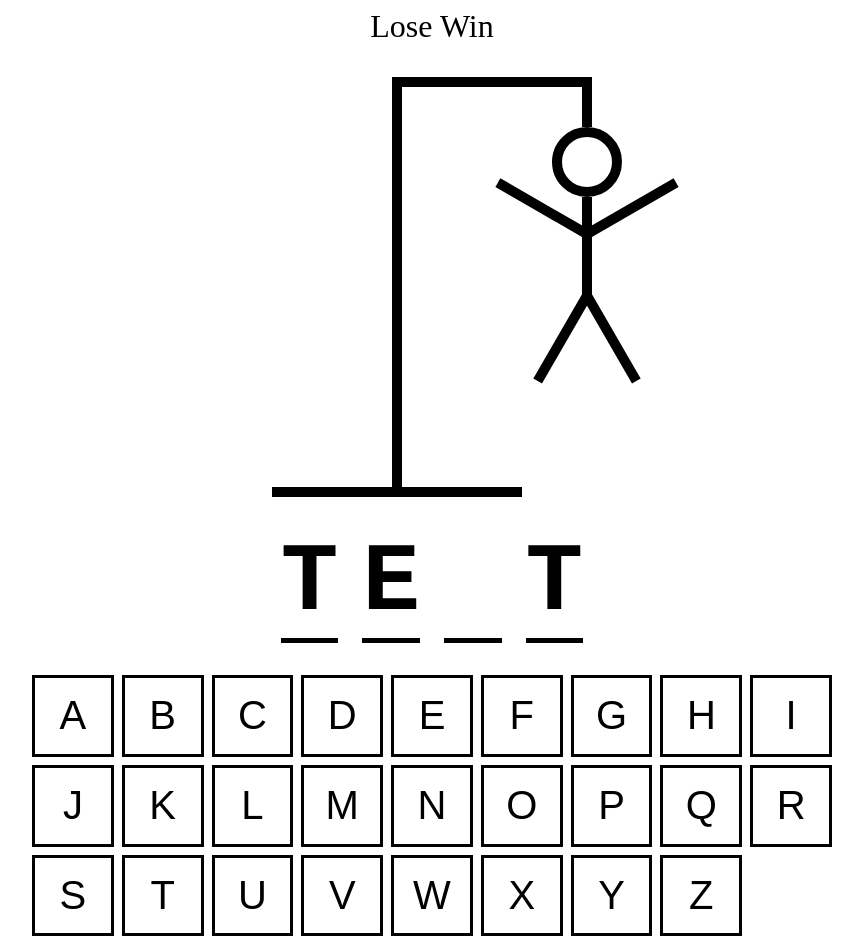
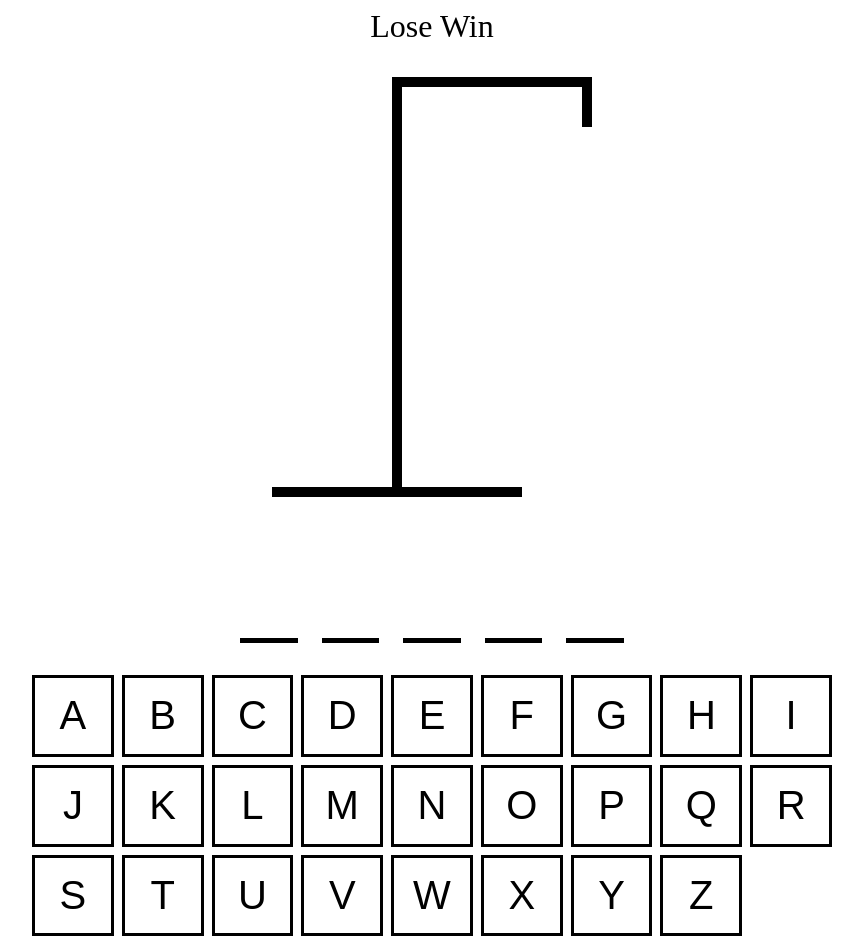
Before and after one commit to eggs-benny/hangman-react-ts, a React (Vite) app: page / in a window 1280 px wide. Shown: the whole page, without its empty margins (208-1071 px from the left). Built offline with nearby package versions, Linux system fonts and the light colour scheme.

Commit message:
added word & drawing logic

```diff
--- a/src/App.tsx
+++ b/src/App.tsx
@@ -10,6 +10,7 @@
   });
   const [guessedLetters, setGuessedLetters] = useState<string[]>([]);
 
+  const incorrectLetters = guessedLetters.filter(letter => !wordToGuess.includes(letter))
   return (
     <div
       style={{
@@ -29,8 +30,8 @@
       >
         Lose Win
       </div>
-      <HangmanDrawing />
-      <HangmanWord />
+      <HangmanDrawing numberOfGuesses={incorrectLetters.length}/>
+      <HangmanWord guessedLetters={guessedLetters} wordToGuess={wordToGuess} />
       <div style={{ alignSelf: 'stretch' }}>
         <Keyboard />
       </div>
--- a/src/HangmanDrawing.tsx
+++ b/src/HangmanDrawing.tsx
@@ -85,15 +85,16 @@
   />
 );
 
-export function HangmanDrawing() {
+const BODY_PARTS = [HEAD, BODY, RIGHT_ARM, LEFT_ARM, RIGHT_LEG, LEFT_LEG];
+
+type HangmanDrawingProps = {
+  numberOfGuesses: number;
+};
+
+export function HangmanDrawing({ numberOfGuesses }: HangmanDrawingProps) {
   return (
     <div style={{ position: 'relative' }}>
-      {HEAD}
-      {BODY}
-      {RIGHT_ARM}
-      {LEFT_ARM}
-      {RIGHT_LEG}
-      {LEFT_LEG}
+      {BODY_PARTS.slice(0, numberOfGuesses)}
       <div
         style={{
           height: '50px',
--- a/src/HangmanWord.tsx
+++ b/src/HangmanWord.tsx
@@ -1,6 +1,10 @@
-export function HangmanWord() {
-  const word = 'test';
-  const guessedLetters = ['t', 'e'];
+type HangmanWordProps = {
+  guessedLetters: string[]
+  wordToGuess: string
+}
+
+export function HangmanWord({guessedLetters, wordToGuess}:
+HangmanWordProps) {
   return (
     <div
       style={{
@@ -12,7 +16,7 @@
         fontFamily: 'monospace'
       }}
     >
-      {word.split('').map((letter, index) => (
+      {wordToGuess.split('').map((letter, index) => (
         <span style={{ borderBottom: '.1ex solid black' }}>
           <span
             style={{
```
